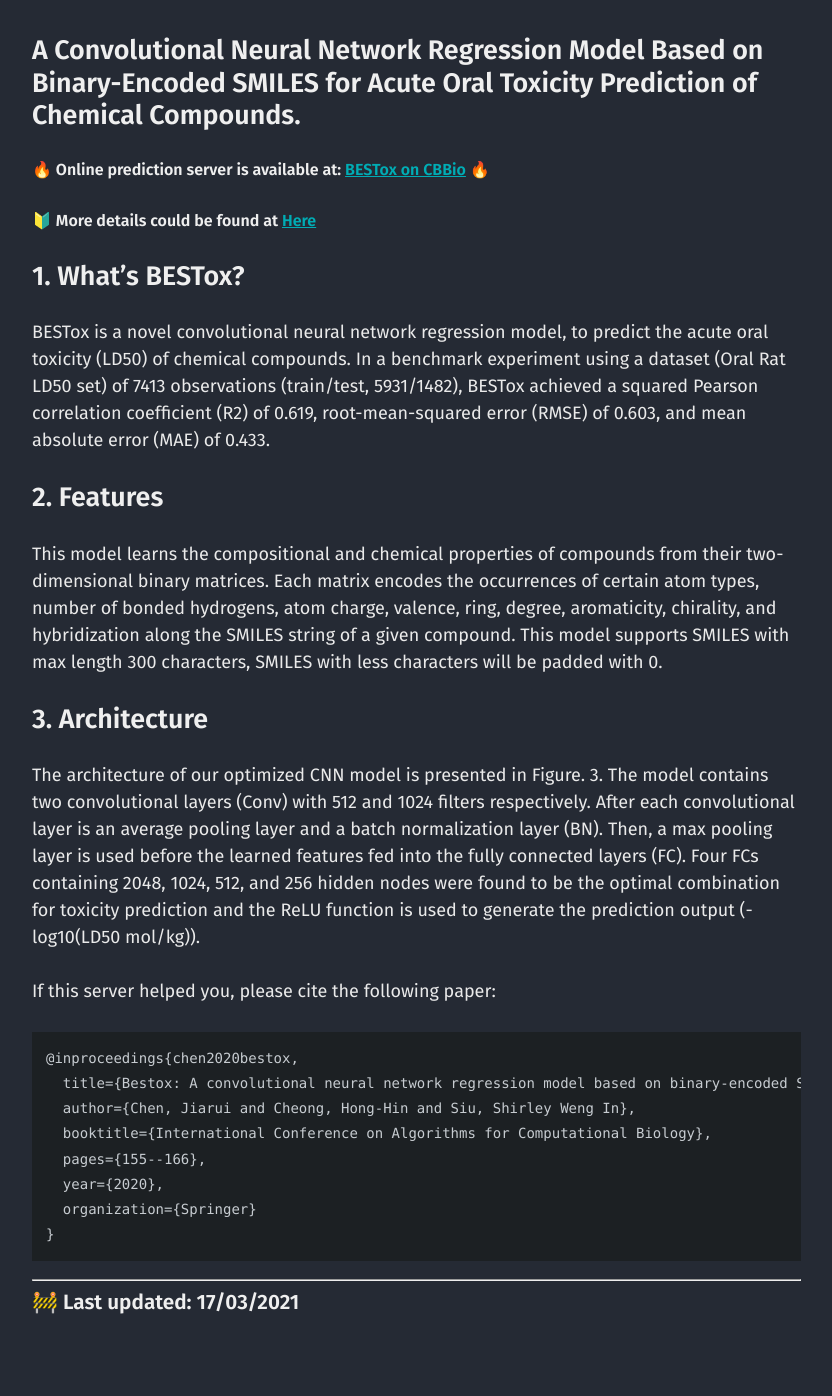
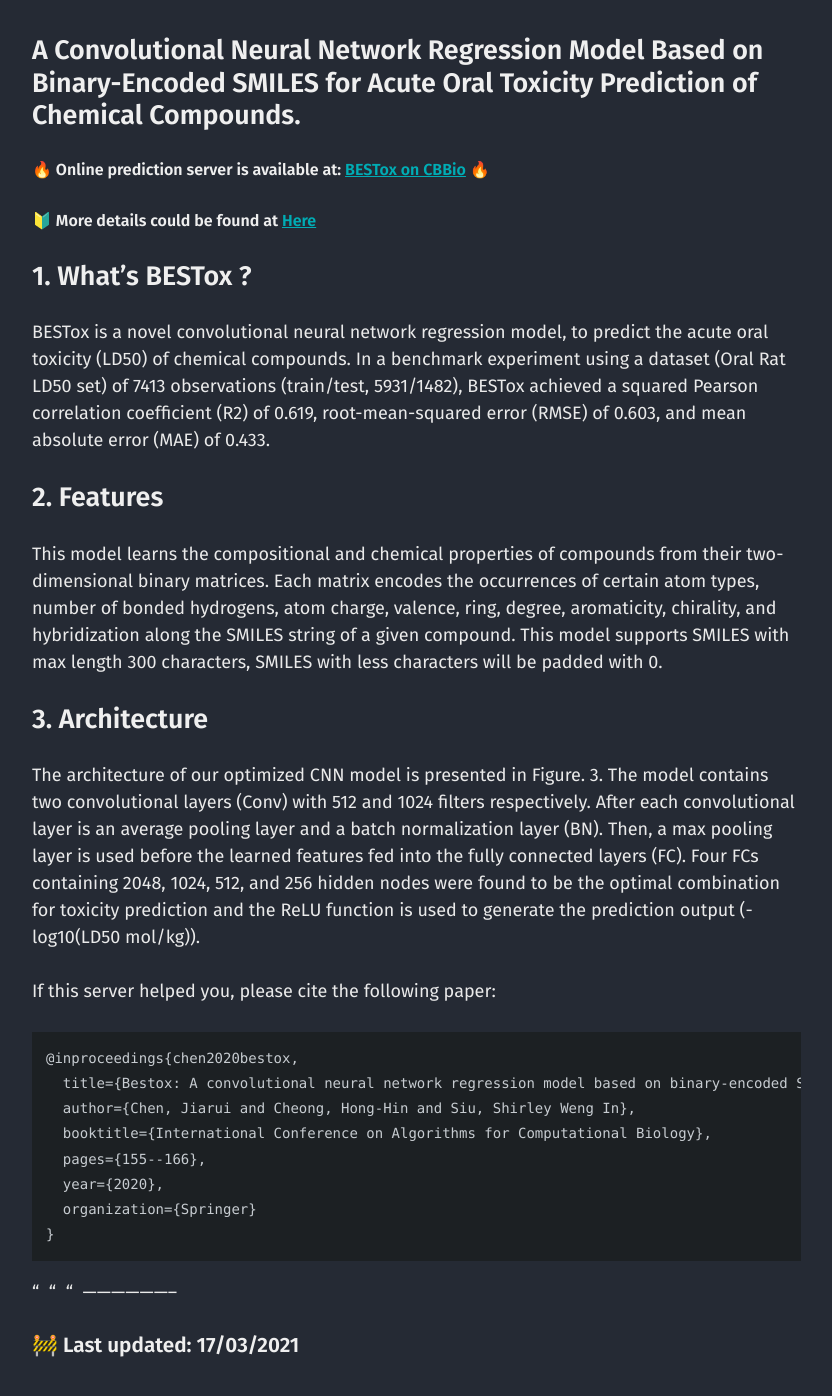
Before and after one commit to chen709847237/chen709847237, a Jekyll site: the page built from _projects/bestox.md, in a window 1280 px wide and 1400 px high, scrolled down 838 px. Shown: the top 1396 px of the window, without its empty margins (40-872 px from the left). Built offline with Jekyll 4.4.1, drawn with Linux system fonts in a browser that asks for light colours; emoji names are drawn with the system emoji font.

Commit message:
Update bestox.md

````diff
--- a/_projects/bestox.md
+++ b/_projects/bestox.md
@@ -11,7 +11,7 @@ image:
 ##### :fire: Online prediction server is available at: [BESTox on CBBio](https://cbbio.online/BESTox/) :fire:
 ##### :beginner: More details could be found at [Here](https://cbbio.online/BESTox/?action=datamethod)
 
-### 1. What's BESTox?
+### 1. What's BESTox ?
 BESTox is a novel convolutional neural network regression model, to predict the acute oral toxicity (LD50) of chemical compounds. In a benchmark experiment using a dataset (Oral Rat LD50 set) of 7413 observations (train/test, 5931/1482), BESTox achieved a squared Pearson correlation coefficient (R2) of 0.619, root-mean-squared error (RMSE) of 0.603, and mean absolute error (MAE) of 0.433.
 
 ### 2. Features
@@ -31,8 +31,8 @@ If this server helped you, please cite the following paper:
   organization={Springer}
 }
 ```
-
-
-
+“&nbsp;
+“&nbsp;
+“&nbsp;
 --------------------
 #### :construction: Last updated: 17/03/2021
````
